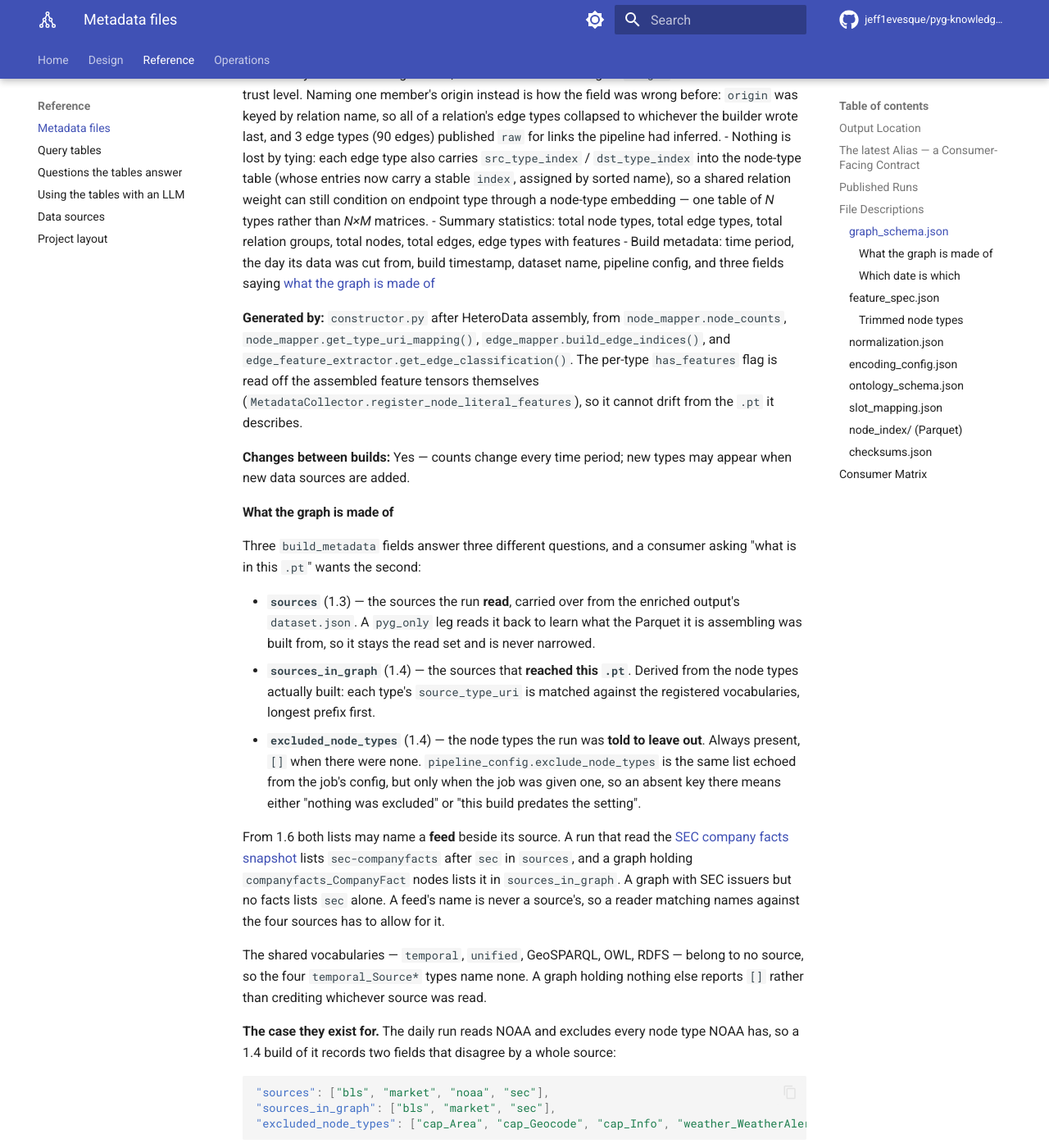
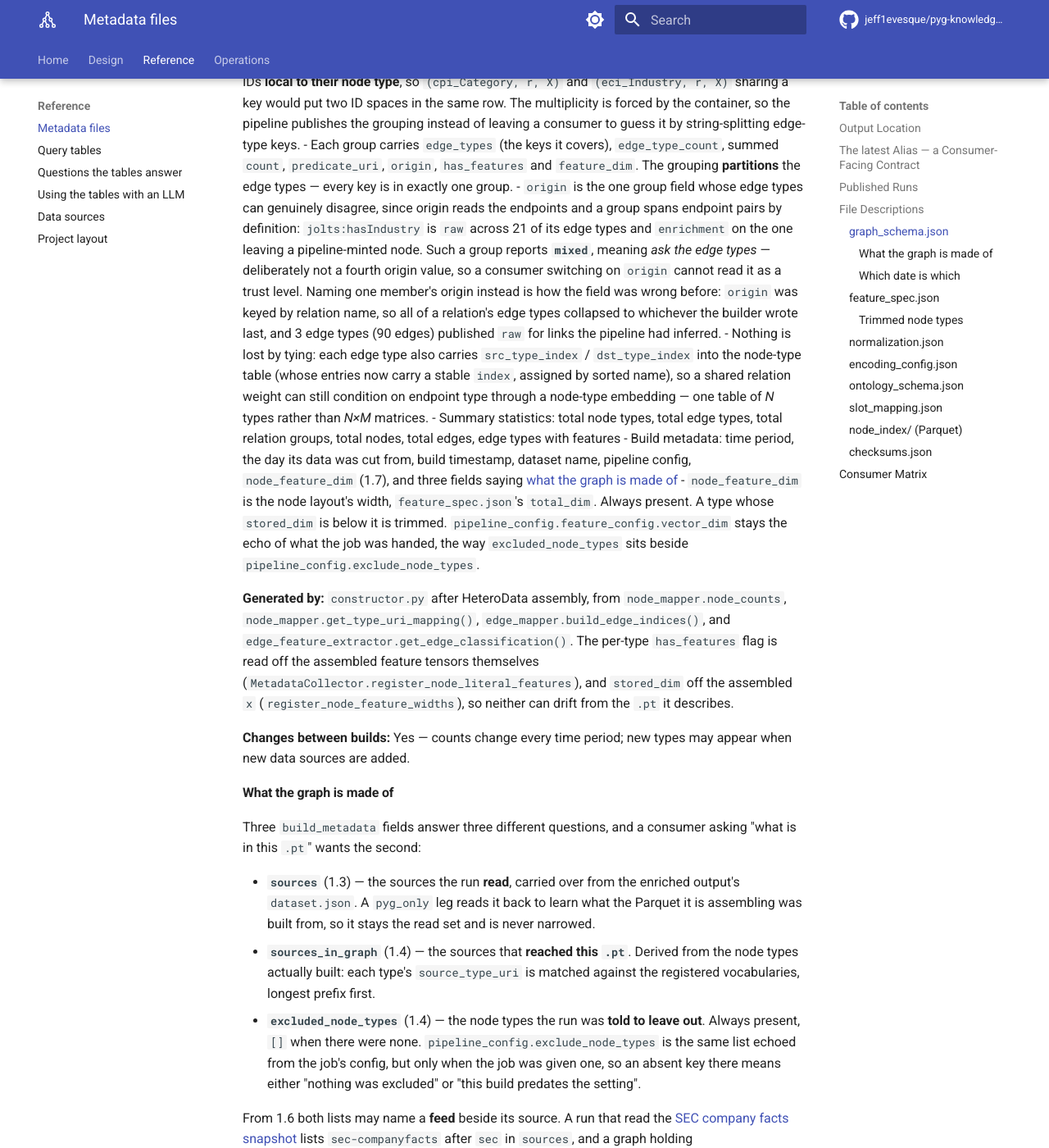
Before and after one commit to jeff1evesque/pyg-knowledge-graph-builder, an MkDocs documentation site: the page built from documentation/reference/outputs.md, in a window 1280 px wide and 1400 px high, scrolled down 6558 px. Shown: the whole window at 82% size. Built offline with MkDocs 1.6.1 and Material for MkDocs 9.7.7, drawn with Linux system fonts in a browser that asks for light colours; comment, search, counter and statistics services are not loaded; some of the changed text lies outside the part shown.

Commit message:
#446: outputs.md, schema 1.7: stored_dim and node_feature_dim

````diff
--- a/documentation/reference/outputs.md
+++ b/documentation/reference/outputs.md
@@ -158,10 +158,11 @@
 
 Complete inventory of every node type and edge type in the graph. The entry point for any consumer of the graph.
 
-**Schema version: `1.6`.** Every step since 1.1 has been additive: each field keeps the name and meaning it had, so the version says what is *there*.
+**Schema version: `1.7`.** Every step since 1.1 has been additive: each field keeps the name and meaning it had, so the version says what is *there*.
 
 | Version | What it changed |
 |---|---|
+| `1.7` | adds each node type's `stored_dim`, how many columns its `x` has, and `build_metadata.node_feature_dim`, the layout's width. Since [#443](https://github.com/jeff1evesque/pyg-knowledge-graph-builder/issues/443) one type's `x` is narrower than the layout |
 | `1.6` | `build_metadata.sources` and `sources_in_graph` may name a feed beside its source: `sec-companyfacts` beside `sec`. See [What the graph is made of](#what-the-graph-is-made-of) |
 | `1.5` | adds `build_metadata.day` — the day the graph's data was cut from, which is the [query tables](tables.md)' `day`. See [Which date is which](#which-date-is-which) |
 | `1.4` | adds `build_metadata.sources_in_graph` and `build_metadata.excluded_node_types` — what this graph holds, as against what the run read |
@@ -172,7 +173,8 @@
 Check the `version` field before relying on any of them. At 1.3 and below the only account of what the graph is made of is `sources`, which is the set the run **read** — see [What the graph is made of](#what-the-graph-is-made-of).
 
 **Contents:**
-- Every node type with its count, source ontology URI, category tag, and `has_features`
+- Every node type with its count, source ontology URI, category tag, `has_features`, and `stored_dim`
+  - `stored_dim` (1.7) is how many columns the type's `x` has, read off the assembled `x` the way `has_features` is, so it cannot disagree with the `.pt`. It is `build_metadata.node_feature_dim` for every type but a trimmed one. On the nightly's layout `market_quotes_OptionSnapshot` stores 173 of 1024 positions, and on 2026-10-09 it was 10,715,848 of the graph's 10,898,124 nodes. [`feature_spec.json`](#trimmed-node-types) says how to rebuild the full vector. A collector that never reached assembly reports `0`.
   - `has_features` means the type carries **literal-value features**: a non-zero `literal_values` segment (the last of the three node-vector segments). On the e2e fixtures 76 of 100 node types qualify; the other 24 are pure taxonomy types (`EconomicSector`, `GeographicRegion`, `TimePeriod`, …) that carry ontology structure but no measurements.
   - It cannot usefully mean "a feature tensor exists" — `constructor.py` gives *every* node type an `x`, falling back to a zeros placeholder — nor "any non-zero value", since the `ontology_structure` segment is populated for every typed node. Literal values are the segment that actually varies between types.
   - **Through schema `1.0` this field was `count > 0`** — the node count, not features at all. It was therefore true for essentially every type, and `summary.node_types_with_literal_features` was identical to `total_node_types` by construction (a real build reported 100 and 100). A consumer filtering node types on `has_features` against a 1.0 artifact gets every type back.
@@ -187,9 +189,10 @@
   - `origin` is the one group field whose edge types can genuinely disagree, since origin reads the endpoints and a group spans endpoint pairs by definition: `jolts:hasIndustry` is `raw` across 21 of its edge types and `enrichment` on the one leaving a pipeline-minted node. Such a group reports **`mixed`**, meaning *ask the edge types* — deliberately not a fourth origin value, so a consumer switching on `origin` cannot read it as a trust level. Naming one member's origin instead is how the field was wrong before: `origin` was keyed by relation name, so all of a relation's edge types collapsed to whichever the builder wrote last, and 3 edge types (90 edges) published `raw` for links the pipeline had inferred.
   - Nothing is lost by tying: each edge type also carries `src_type_index` / `dst_type_index` into the node-type table (whose entries now carry a stable `index`, assigned by sorted name), so a shared relation weight can still condition on endpoint type through a node-type embedding — one table of *N* types rather than *N×M* matrices.
 - Summary statistics: total node types, total edge types, total relation groups, total nodes, total edges, edge types with features
-- Build metadata: time period, the day its data was cut from, build timestamp, dataset name, pipeline config, and three fields saying [what the graph is made of](#what-the-graph-is-made-of)
+- Build metadata: time period, the day its data was cut from, build timestamp, dataset name, pipeline config, `node_feature_dim` (1.7), and three fields saying [what the graph is made of](#what-the-graph-is-made-of)
+  - `node_feature_dim` is the node layout's width, `feature_spec.json`'s `total_dim`. Always present. A type whose `stored_dim` is below it is trimmed. `pipeline_config.feature_config.vector_dim` stays the echo of what the job was handed, the way `excluded_node_types` sits beside `pipeline_config.exclude_node_types`.
 
-**Generated by:** `constructor.py` after HeteroData assembly, from `node_mapper.node_counts`, `node_mapper.get_type_uri_mapping()`, `edge_mapper.build_edge_indices()`, and `edge_feature_extractor.get_edge_classification()`. The per-type `has_features` flag is read off the assembled feature tensors themselves (`MetadataCollector.register_node_literal_features`), so it cannot drift from the `.pt` it describes.
+**Generated by:** `constructor.py` after HeteroData assembly, from `node_mapper.node_counts`, `node_mapper.get_type_uri_mapping()`, `edge_mapper.build_edge_indices()`, and `edge_feature_extractor.get_edge_classification()`. The per-type `has_features` flag is read off the assembled feature tensors themselves (`MetadataCollector.register_node_literal_features`), and `stored_dim` off the assembled `x` (`register_node_feature_widths`), so neither can drift from the `.pt` it describes.
 
 **Changes between builds:** Yes — counts change every time period; new types may appear when new data sources are added.
 
@@ -262,7 +265,9 @@
 `market_quotes_OptionSnapshot`, which stores 173 of 1024: the other 851 hold the
 same thing on every option row (see
 [One type stores only the positions that vary](../design/node-features.md#one-type-stores-only-the-positions-that-vary)).
-Every type not listed stores all `total_dim`.
+Every type not listed stores all `total_dim`. From schema 1.7, `graph_schema.json` gives
+every type's [`stored_dim`](#graph_schemajson), so a reader holding only that file can
+tell which `x` is narrower; this list is what rebuilds it.
 
 ```json
 "trimmed_node_types": {
````
